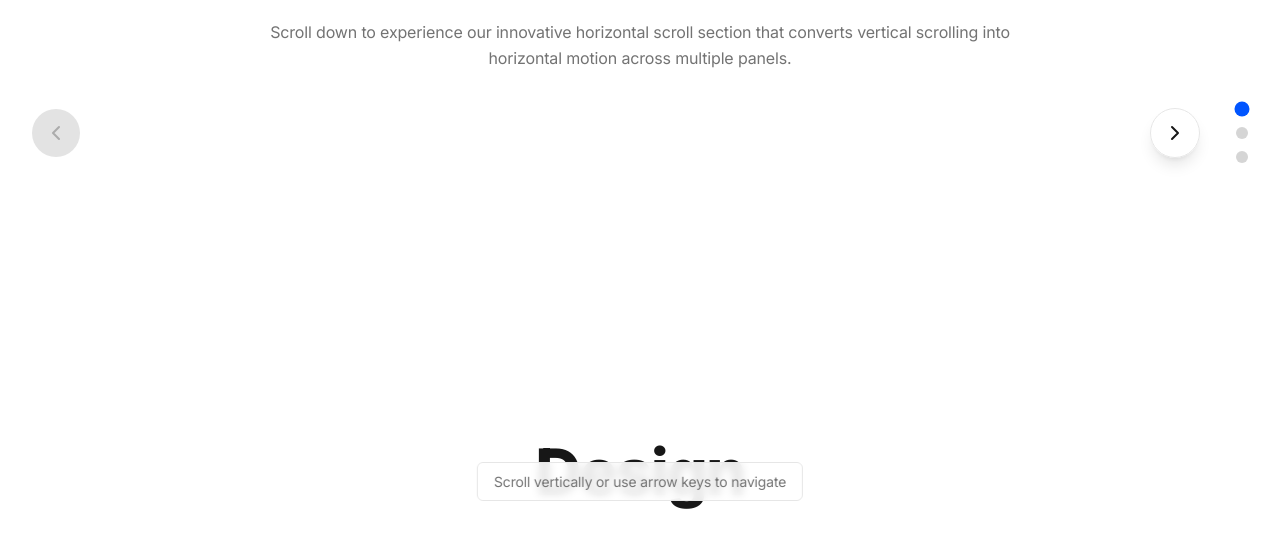
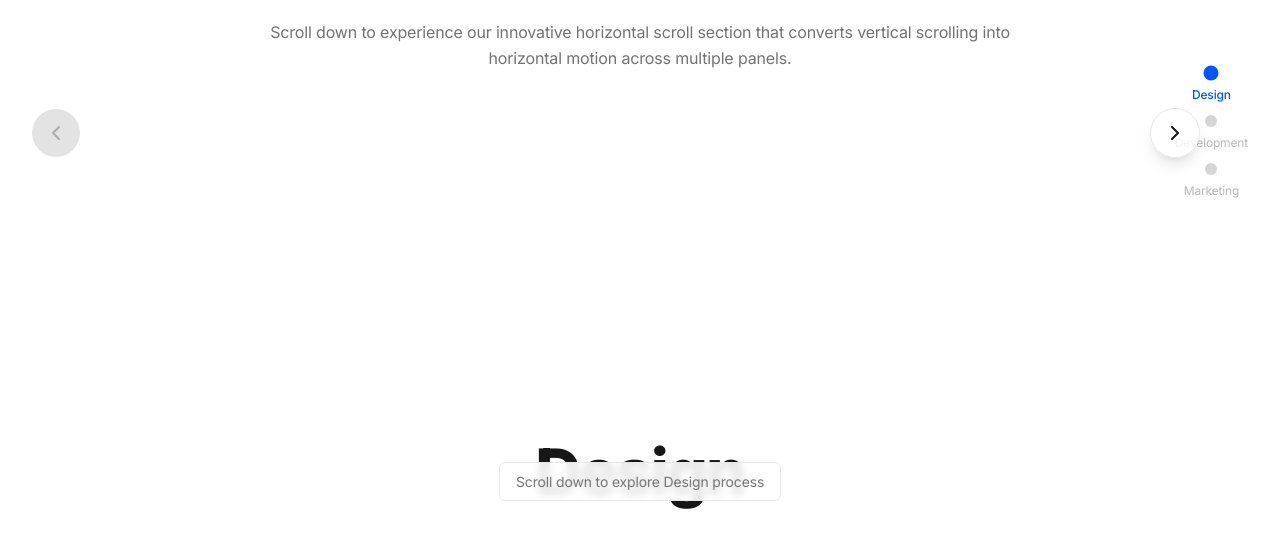
Before and after one commit to balagithub98/portfolio-website, a Next.js app: page /demo in a window 1280 px wide. Shown: the part 267-800 px from the top of the page. Built offline with nearby package versions, Linux system fonts and the light colour scheme; no server answers.

Commit message:
feat: improve horizontal scroll with sequential panel progression and lock mechanism

```diff
--- a/components/sections/horizontal-scroll.tsx
+++ b/components/sections/horizontal-scroll.tsx
@@ -72,7 +72,8 @@ export function HorizontalScroll() {
     offset: ["start start", "end start"]
   })
 
-  const x = useTransform(scrollYProgress, [0, 1], ["0%", "-66.666%"])
+  // Create a more controlled scroll progression
+  const x = useTransform(scrollYProgress, [0, 0.33, 0.66, 1], ["0%", "-100%", "-200%", "-200%"])
   const smoothX = useSpring(x, { stiffness: 100, damping: 30, restDelta: 0.001 })
 
   // Handle keyboard navigation
@@ -121,11 +122,19 @@ export function HorizontalScroll() {
     }
   }
 
-  // Update current panel based on scroll progress
+  // Update current panel based on scroll progress with lock mechanism
   useEffect(() => {
     const unsubscribe = scrollYProgress.onChange((latest) => {
-      const panelIndex = Math.round(latest * (panels.length - 1))
-      setCurrentPanel(panelIndex)
+      if (latest < 0.33) {
+        setCurrentPanel(0) // Design
+      } else if (latest < 0.66) {
+        setCurrentPanel(1) // Development
+      } else if (latest < 0.9) {
+        setCurrentPanel(2) // Marketing
+      } else {
+        // Lock at the end - no more horizontal movement
+        setCurrentPanel(2)
+      }
     })
     return unsubscribe
   }, [scrollYProgress])
@@ -135,17 +144,25 @@ export function HorizontalScroll() {
       {/* Progress Indicator */}
       <div className="fixed top-1/2 right-8 z-50 transform -translate-y-1/2">
         <div className="flex flex-col space-y-3">
-          {panels.map((_, index) => (
+          {panels.map((panel, index) => (
+            <div key={index} className="flex flex-col items-center space-y-2">
               <button
-              key={index}
                 onClick={() => setCurrentPanel(index)}
                 className={`w-3 h-3 rounded-full transition-all duration-300 ${
                   index === currentPanel
                     ? 'bg-accent scale-125'
                     : 'bg-muted-foreground/30 hover:bg-muted-foreground/50'
                 }`}
-              aria-label={`Go to ${panels[index].title} panel`}
+                aria-label={`Go to ${panel.title} panel`}
               />
+              <span className={`text-xs transition-all duration-300 ${
+                index === currentPanel
+                  ? 'text-accent font-medium'
+                  : 'text-muted-foreground/50'
+              }`}>
+                {panel.title}
+              </span>
+            </div>
           ))}
         </div>
       </div>
@@ -184,7 +201,7 @@ export function HorizontalScroll() {
       {/* Horizontal Scroll Container */}
       <div
         ref={containerRef}
-        className="h-[400vh] relative"
+        className="h-[500vh] relative"
         onTouchStart={onTouchStart}
         onTouchMove={onTouchMove}
         onTouchEnd={onTouchEnd}
@@ -249,10 +266,28 @@ export function HorizontalScroll() {
           className="bg-background/90 backdrop-blur-sm border border-border rounded-lg px-4 py-2"
         >
           <p className="text-caption text-muted-foreground text-center">
-            Scroll vertically or use arrow keys to navigate
+            {currentPanel === 0 && "Scroll down to explore Design process"}
+            {currentPanel === 1 && "Continue scrolling to see Development workflow"}
+            {currentPanel === 2 && "Final section - scroll to continue to next page section"}
           </p>
         </motion.div>
       </div>
+
+      {/* Lock/Release Indicator */}
+      <motion.div
+        initial={{ opacity: 0, scale: 0.8 }}
+        animate={{
+          opacity: scrollYProgress.get() > 0.8 ? 1 : 0,
+          scale: scrollYProgress.get() > 0.8 ? 1 : 0.8
+        }}
+        className="fixed top-8 left-1/2 transform -translate-x-1/2 z-50"
+      >
+        <div className="bg-accent/10 border border-accent/20 rounded-lg px-4 py-2">
+          <p className="text-caption text-accent font-medium text-center">
+            🔓 Horizontal scroll releasing - normal scrolling resumes
+          </p>
+        </div>
+      </motion.div>
     </section>
   )
 }
```
Lines whose indentation alone changed are shown as unchanged.
